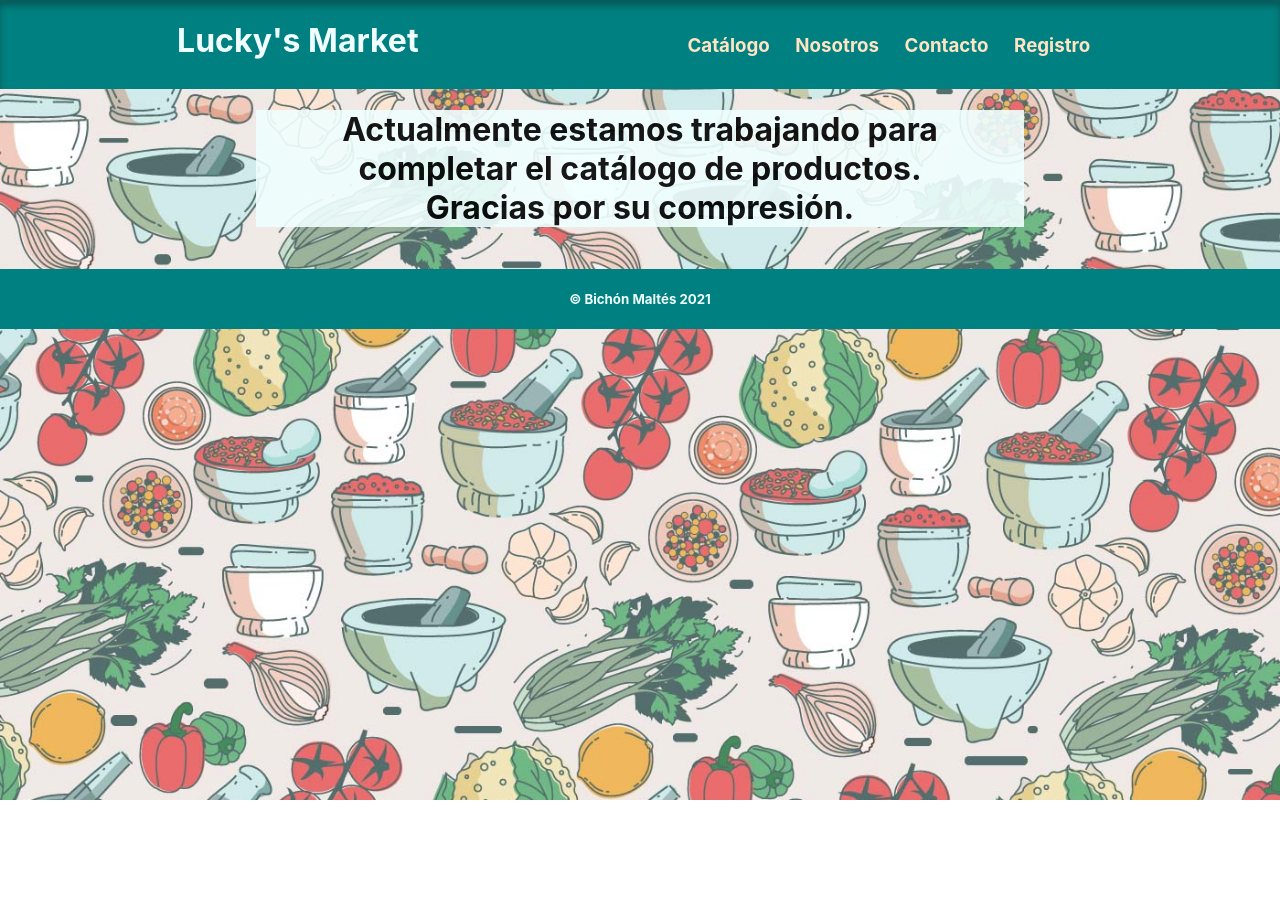
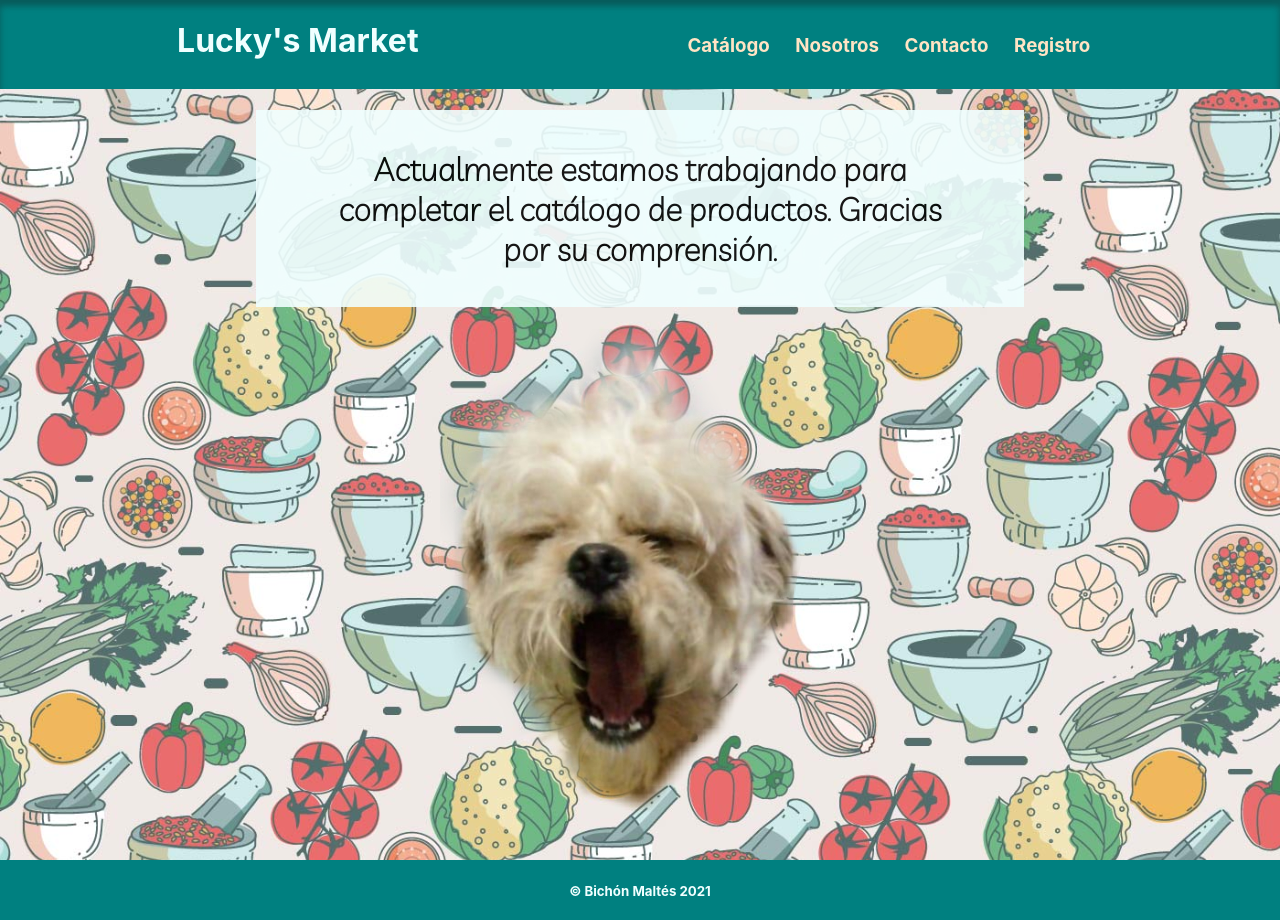
Before and after one commit to andme98/lucky-s-market, a React (Create React App) app: page /Catalogue in a window 1280 px wide. Before the commit the page ends 800 px from the top, so only its background shows below. Built offline with nearby package versions, Linux system fonts and the light colour scheme.

Commit message:
modifying css 0.8...

```diff
--- a/src/components/CardCatalogue.tsx
+++ b/src/components/CardCatalogue.tsx
@@ -4,9 +4,9 @@ const CardCatalogue = () => {
     return (
         <div>
             <div className="card-catalogue">
-                <h1>Actualmente estamos trabajando para
+                <h1 className="text-catalogue">Actualmente estamos trabajando para
                     completar el catálogo de productos.
-                    Gracias por su compresión.
+                    Gracias por su comprensión.
                 </h1>
             </div>
         </div>
--- a/src/components/RegisterForm.tsx
+++ b/src/components/RegisterForm.tsx
@@ -3,7 +3,7 @@ import React from 'react'
 const RegisterForm = () => {
     return (
         <div>
-            <h2 style={{paddingTop:'20px',textAlign:'center', fontFamily:'Livvic, sans-serif', fontWeight:'bolder'}}>Registro</h2>
+            <h2 style={{paddingTop:'35px',textAlign:'center', fontFamily:'Livvic, sans-serif', fontWeight:'bolder'}}>REGISTRO</h2>
             <div className="register-form">
                 <input placeholder="Nombres"></input>
                 <input placeholder="Apellidos"></input>
--- a/src/index.css
+++ b/src/index.css
@@ -34,6 +34,12 @@ code {
   margin-right: 20%;
   padding-left: 5%;
   padding-right: 5%;
+}
+
+.text-catalogue {
+  font-family: 'Livvic';
+  padding-bottom: 6%;
+  padding-top: 6%;
 }
 
 .card-img {
@@ -87,7 +93,9 @@ code {
   margin-top: 20px;
 }
 
-
+.catalogue-img {
+  width: 400px;
+}
 
 .h3-contact {
   color: azure;
--- a/src/pages/Catalogue.tsx
+++ b/src/pages/Catalogue.tsx
@@ -5,6 +5,7 @@ const Catalogue = () => {
     return (
         <div>
             <CardCatalogue />
+            <img className="catalogue-img" src="../perro-bebito.png" alt="lucky"/>
         </div>
     )
 }
```
Also changed, not shown: public/perro-bebito.png (added).
